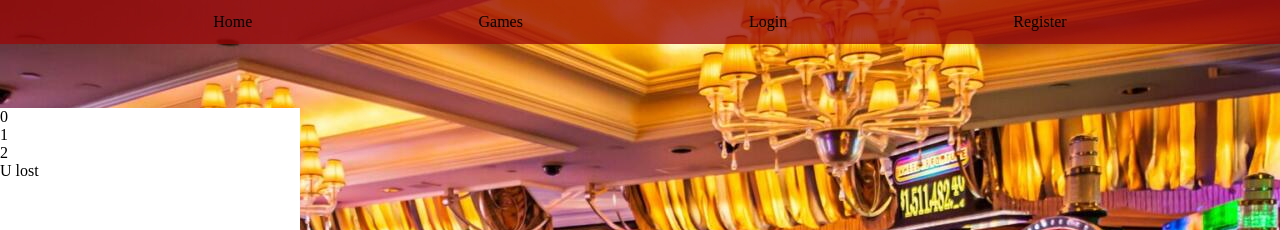
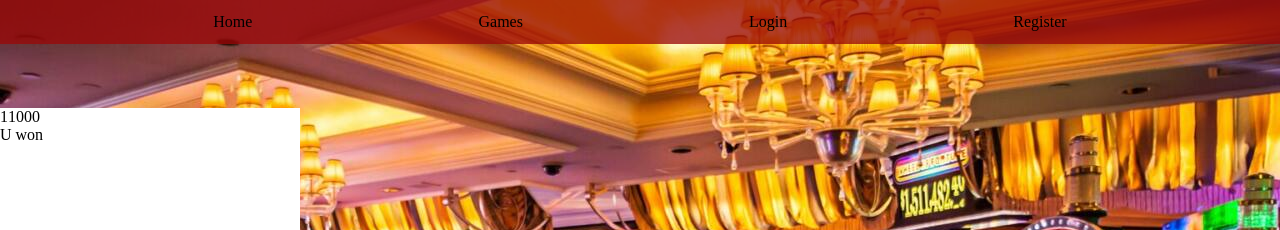
Before and after one commit to VictordelaM/Casino, a React (Vite) app in the folder frontend/: page /slot in a window 1280 px wide. Shown: the top 230 px of the page. Built offline with nearby package versions, Linux system fonts and the light colour scheme.

Commit message:
Slot lines in object

```diff
--- a/frontend/src/pages/Slot.jsx
+++ b/frontend/src/pages/Slot.jsx
@@ -3,9 +3,12 @@ import Nav from '../components/Nav'
 import './stylings/slot.css'
 
 const Slot = () => {
-    let cloumn1 = [0, 1, 2]
-    let cloumn2 = [0, 1, 2]
-    let cloumn3 = [0, 1, 2]
+    let cloumn1 = [0, 0, 1]
+    let cloumn2 = [0, 0, 1]
+    let cloumn3 = [0, 0, 1]
+    let cloumn4 = [0, 0, 1]
+    let cloumn5 = [0, 0, 1]
+
 
     const rand = (cloumn,res)=>{
         res =  cloumn[Math.ceil(Math.random() * cloumn.length)-1]
@@ -14,23 +17,38 @@ const Slot = () => {
     let res1 = rand(cloumn1)
     let res2 = rand(cloumn2)
     let res3 = rand(cloumn3)
-    const winCheck = (a,b,c)=>{
-        if(a==b & b==c){return true}
+    let res4 = rand(cloumn4)
+    let res5 = rand(cloumn5)
+
+    const winCheck = (a,b,c,d,e,f,g,h,i,j,k,l,m,n,o)=>{
+        let linien= {
+            line1:{number:1, line:f==g & g==h & h==i & i==j},
+            line2:{number:2, line:a==b & b==c & c==d & d==e},
+            line3:{number:3, line:k==l & l==m & m==n & n==o},
+            line4:{number:4, line:a==g & g==m & m==i & i==e},
+            line5:{number:5, line:k==g & g==c & c==i & i==o}
+        }
+
+        if(linien.line1||linien.line2||linien.line3){return true}
             else{return false}
     }
 
     const winText = ()=>{
-        if(winCheck(res1,res2,res3)){return 'U won'
+        if(winCheck(res1,res2,res3,res4,res5)){return 'U won'
         }else{return'U lost'}
     }
   return (
     <>
     <Nav/>
     <div id='slotBox'>
-        <div id="firstNum">{res1}</div>
-        <div id="secNum">{res2}</div>
-        <div id="thirdNum">{res3}</div>
-        <div id="wintext">{winText()}</div>
+       <div id='slots'>
+            <div className='slot' id="firstNum">{res1}</div>
+            <div className='slot' id="secNum">{res2}</div>
+            <div className='slot' id="thirdNum">{res3}</div>
+            <div className='slot' id="fourth">{res4}</div>
+            <div className='slot' id="fifth">{res5}</div>
+       </div>
+        <div className='slot' id="wintext">{winText()}</div>
     </div>
     </>
   )
--- a/frontend/src/pages/stylings/slot.css
+++ b/frontend/src/pages/stylings/slot.css
@@ -8,4 +8,9 @@
     background-color: white;
     width: 300px;
     height: 200px;
+
 }
+
+#slots{
+    display: flex;
+}
```
